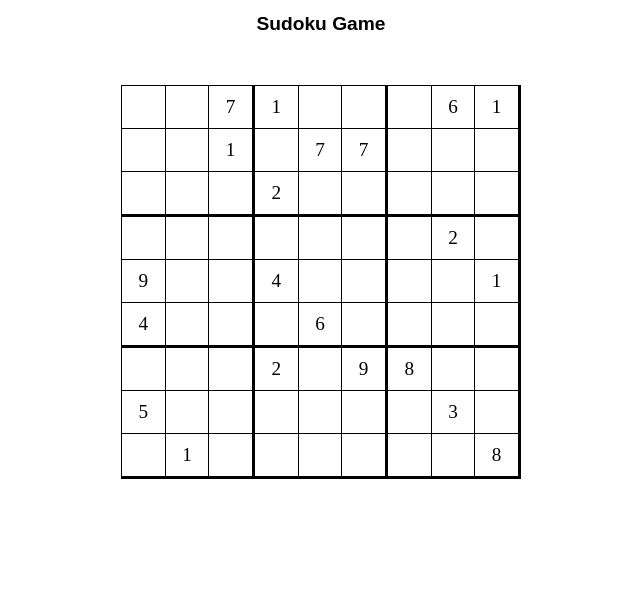
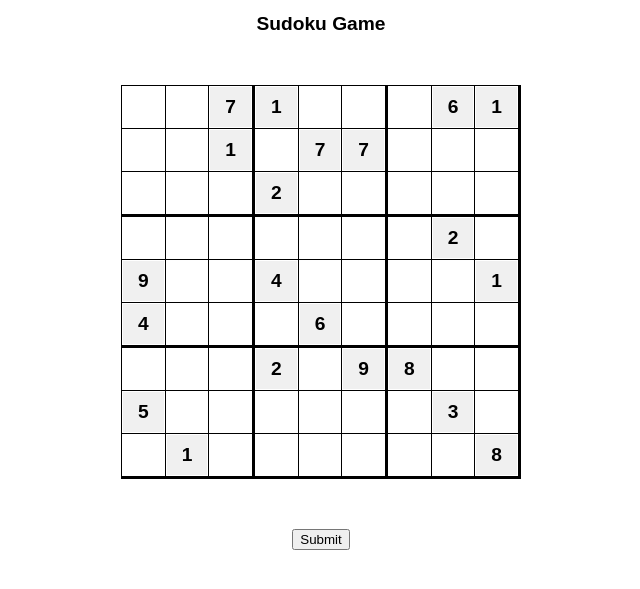
Before and after one commit to cagriefe/sudoku-flask, a Flask app: page / in a window 1280 px wide. Shown: the top 589 px of the page, without its empty margins (319-959 px from the left). Run offline with Flask 3, Linux system fonts and the light colour scheme.

Commit message:
interactive with user

```diff
--- a/app.py
+++ b/app.py
@@ -1,4 +1,4 @@
-from flask import Flask, render_template
+from flask import Flask, render_template, request
 from game.generator import generate_sudoku
 
 app = Flask(__name__)
@@ -8,5 +8,24 @@ def index():
     board = generate_sudoku('expert')
     return render_template('index.html', board=board)
 
+@app.route('/submit', methods=['POST'])
+def submit():
+    board = []
+    for i in range(9):
+        row = []
+        for j in range(9):
+            cell_value = request.form.get(f'cell-{i}-{j}')
+            if cell_value == '' or cell_value is None:
+                row.append("")
+            else:
+                row.append(int(cell_value))
+        board.append(row)
+
+    # Process the board as needed (e.g., validate it, solve it, etc.)
+    # For now, just print the board to the console
+    print(board)
+
+    return render_template('index.html', board=board)
+
 if __name__ == '__main__':
     app.run(debug=True)
--- a/static/style.css
+++ b/static/style.css
@@ -7,13 +7,12 @@ html, body {
     text-align: center;
     font-size: larger;
     font-family: Arial, Helvetica, sans-serif;
-
 }
 
 table {
     width: 400px;
-            margin: 50px auto;
-            border-collapse: collapse;
+    margin: 50px auto;
+    border-collapse: collapse;
 }
 
 td, th {
@@ -21,8 +20,8 @@ td, th {
     height: 40px;
     text-align: center;
     border: 1px solid #000;
+    position: relative;
 }
-
 
 td:nth-child(3n), th:nth-child(3n) {
     border-right-width: 3px;
@@ -32,12 +31,30 @@ tr:nth-child(3n) td, tr:nth-child(3n) th {
     border-bottom-width: 3px;
 }
 
-
-td, th {
+input {
+    width: 100%;
+    height: 100%;
+    box-sizing: border-box;
+    text-align: center;
     font-size: larger;
+    border: none;
+    margin: 0;
+    padding: 0;
 }
 
+input[readonly] {
+    background-color: #f0f0f0;
+    font-weight: bold;
+}
 
-@media (max-width:700px) {
+@media (max-width: 700px) {
+    table {
+        width: 80%;
+    }
 
+    td, th {
+        width: auto;
+        height: auto;
+        font-size: medium;
+    }
 }
--- a/templates/index.html
+++ b/templates/index.html
@@ -7,15 +7,26 @@
 </head>
 <body>
     <h1 class="header1">Sudoku Game</h1>
-    <table>
-        {% for row in board %}
-        <tr>
-            {% for cell in row %}
-            <td>{{ cell }}</td>
+    <form method="POST" action="/submit">
+        <table>
+            {% for i in range(9) %}
+            <tr>
+                {% for j in range(9) %}
+                <td>
+                    {% if board[i][j] == "" %}
+                        <input type="text" name="cell-{{ i }}-{{ j }}" maxlength="1" pattern="[1-9]">
+                    {% else %}
+                        <input type="text" name="cell-{{ i }}-{{ j }}" value="{{ board[i][j] }}" readonly>
+                    {% endif %}
+                </td>
+                {% endfor %}
+            </tr>
             {% endfor %}
-        </tr>
-        {% endfor %}
-    </table>
+        </table>
+        <div style="text-align: center;">
+            <button type="submit">Submit</button>
+        </div>
+    </form>
     <script src="{{ url_for('static', filename='script.js') }}"></script>
 </body>
 </html>
```
